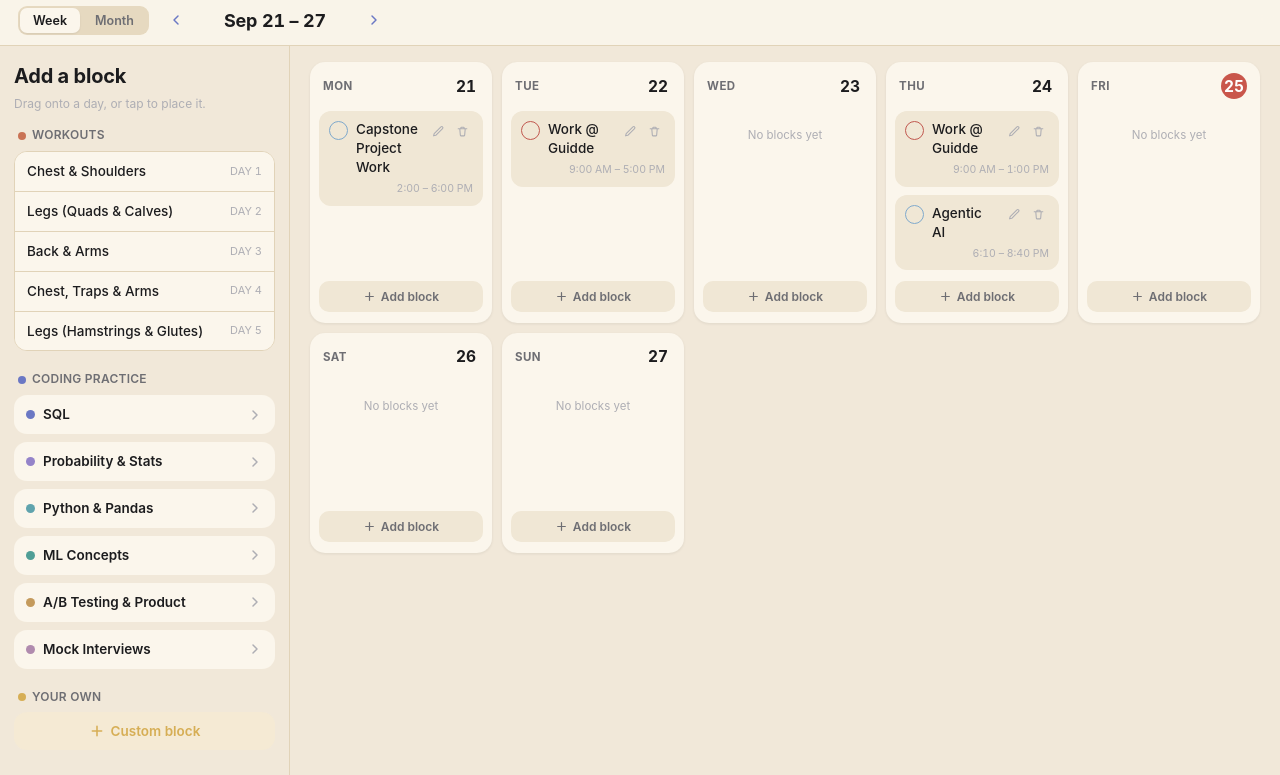
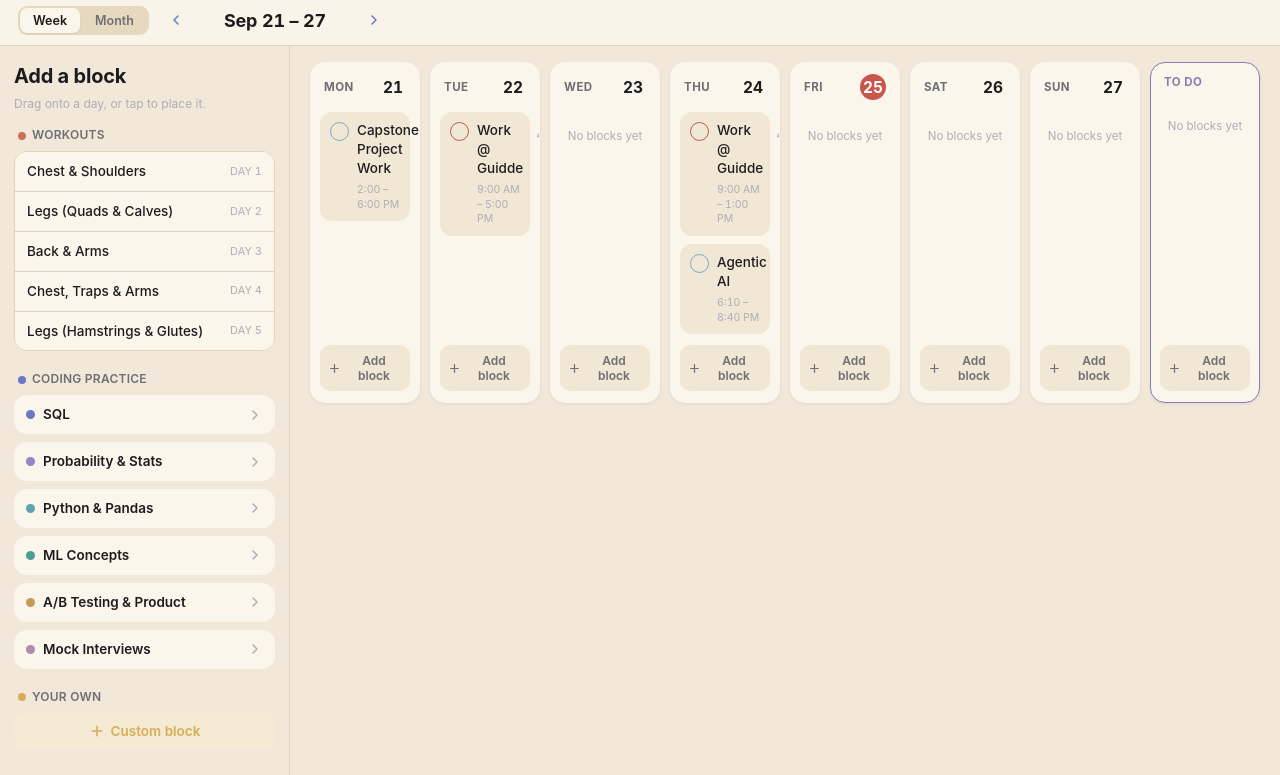
Before and after one commit to andyjk59/weekly-schedule, a plain HTML site: page index.html in a window 1280 px wide. Shown: the part 49-824 px from the top of the page. Drawn offline with Linux system fonts and the light colour scheme.

Commit message:
Add TO DO column for anytime-this-week tasks; fix week grid to show all 8 columns in one row

```diff
--- a/index.html
+++ b/index.html
@@ -25,6 +25,7 @@
     --cat-coursework:#7FA9CC;
     --cat-social:#D6AE55;
     --tag-red:#C1584F;
+    --accent-todo:#8B7CB6;
 
     --today:#C9564B;
   }
@@ -53,6 +54,7 @@
       --cat-coursework:#9BC4E3;
       --cat-social:#E8C877;
       --tag-red:#E08078;
+      --accent-todo:#A897D6;
 
       --today:#E5776F;
     }
@@ -81,6 +83,7 @@
     --cat-coursework:#9BC4E3;
     --cat-social:#E8C877;
     --tag-red:#E08078;
+    --accent-todo:#A897D6;
 
     --today:#E5776F;
   }
@@ -222,16 +225,18 @@
   /* ---------- main / days ---------- */
   main.board{flex:1;min-width:0;padding:16px 20px 60px;overflow-x:auto;}
 
-  .days-grid{display:grid;grid-template-columns:repeat(5,1fr);gap:10px;}
+  .days-grid{display:grid;grid-template-columns:repeat(8,1fr);gap:10px;}
   @media(max-width:1099px){ .days-grid{grid-template-columns:repeat(auto-fit,minmax(210px,1fr));} }
   @media(max-width:640px){ .days-grid{grid-template-columns:1fr;} main.board{padding:14px 14px 60px;} }
 
   .day-col{
     display:flex;flex-direction:column;
-    background:var(--surface);border-radius:15px;
+    background:var(--surface);border-radius:15px;border:1.6px solid transparent;
     min-height:220px;overflow:hidden;box-shadow:0 1px 3px var(--shadow);
   }
   .day-col.dragover{outline:2px dashed var(--accent-coding);outline-offset:-2px;}
+  .day-col.day-todo{border-color:var(--accent-todo);}
+  .day-col.day-todo .dname{color:var(--accent-todo);}
   .day-head{padding:11px 13px 7px;display:flex;align-items:center;justify-content:space-between;gap:6px;}
   .day-head .dname{font-size:11.5px;font-weight:650;letter-spacing:.04em;text-transform:uppercase;color:var(--text-2);}
   .day-head .dnum{
@@ -641,9 +646,12 @@
   var viewMonth = new Date(today.getFullYear(), today.getMonth(), 1);
   var mode = "week";
 
+  // Index 7 is the "To Do" bucket — not a calendar day, just an extra column
+  // for anytime-this-week tasks. Older saved weeks only have 7 slots, so pad them.
   function weekBlocks(monday){
     var key = isoKey(monday);
-    if(!state.weeks[key]) state.weeks[key] = [[],[],[],[],[],[],[]];
+    if(!state.weeks[key]) state.weeks[key] = [[],[],[],[],[],[],[],[]];
+    while(state.weeks[key].length < 8){ state.weeks[key].push([]); }
     return state.weeks[key];
   }
 
@@ -728,15 +736,20 @@
     var blocks = weekBlocks(viewMonday);
     var todayIdx = dayIndexForToday(viewMonday);
 
-    for(var i=0;i<7;i++){
+    for(var i=0;i<8;i++){
       (function(dayIdx){
-        var date = addDays(viewMonday, dayIdx);
+        var isTodo = dayIdx === 7;
         var col = document.createElement("div");
-        col.className = "day-col" + (dayIdx === todayIdx ? " is-today" : "");
+        col.className = "day-col" + (dayIdx === todayIdx ? " is-today" : "") + (isTodo ? " day-todo" : "");
 
         var head = document.createElement("div");
         head.className = "day-head";
-        head.innerHTML = '<span class="dname">'+DAY_NAMES[dayIdx]+'</span><span class="dnum">'+date.getDate()+'</span>';
+        if(isTodo){
+          head.innerHTML = '<span class="dname">To Do</span>';
+        } else {
+          var date = addDays(viewMonday, dayIdx);
+          head.innerHTML = '<span class="dname">'+DAY_NAMES[dayIdx]+'</span><span class="dnum">'+date.getDate()+'</span>';
+        }
         col.appendChild(head);
 
         var body = document.createElement("div");
@@ -955,7 +968,7 @@
   function moveBlock(blockId, newDayIdx){
     var blocks = weekBlocks(viewMonday);
     var found = null;
-    for(var i=0;i<7;i++){
+    for(var i=0;i<8;i++){
       var idx = blocks[i].findIndex(function(x){ return x.id === blockId; });
       if(idx !== -1){ found = blocks[i].splice(idx,1)[0]; break; }
     }
@@ -975,11 +988,10 @@
   function fillDaySelect(selected){
     var sel = document.getElementById("f-day");
     sel.innerHTML = "";
-    for(var i=0;i<7;i++){
-      var date = addDays(viewMonday, i);
+    for(var i=0;i<8;i++){
       var opt = document.createElement("option");
       opt.value = i;
-      opt.textContent = DAY_NAMES[i] + " · " + fmtShort(date);
+      opt.textContent = i === 7 ? "To Do" : DAY_NAMES[i] + " · " + fmtShort(addDays(viewMonday, i));
       if(i === selected) opt.selected = true;
       sel.appendChild(opt);
     }
@@ -1100,7 +1112,7 @@
       blocks[dayIdx].push(b);
     } else {
       var found = null, fromDay = -1;
-      for(var i=0;i<7;i++){
+      for(var i=0;i<8;i++){
         var idx = blocks[i].findIndex(function(x){ return x.id === modalState.blockId; });
         if(idx !== -1){ found = blocks[i][idx]; fromDay = i; break; }
       }
```
